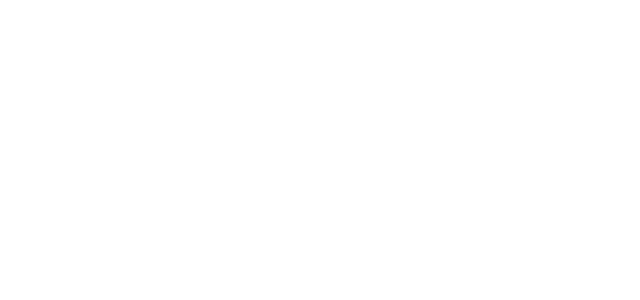
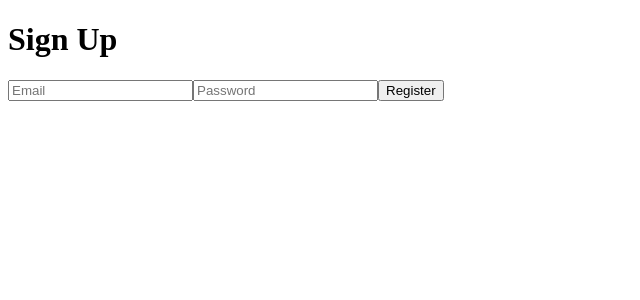
Before and after one commit to MisterShika/TOP_blog_front, a React (Vite) app: page /signup in a window 1280 px wide. Before the commit this address had no page. Shown: the top 300 px of the page, without its empty margins (0-640 px from the left). Built offline with nearby package versions, Linux system fonts and the light colour scheme.

Commit message:
Can now sign up/create account.

```diff
--- a/src/App.jsx
+++ b/src/App.jsx
@@ -3,12 +3,14 @@
 import PostDetail from './pages/PostDetail';
 import UserDetail from './pages/UserDetail';
 import Login from './pages/Login';
+import SignUp from './pages/SignUp';
 
 function App() {
     return (
         <Routes>
             <Route path="/" element={<Home />} />
             <Route path="/login" element={<Login />} />
+            <Route path="/signup" element={<SignUp />} />
             <Route path="/posts/:id" element={<PostDetail />} />
             <Route path="/users/:id" element={<UserDetail />} />
         </Routes>
--- a/src/component/Header.jsx
+++ b/src/component/Header.jsx
@@ -3,6 +3,9 @@
 
 function Header () {
     const { user, logout } = useAuth();
+
+    console.log(`Test:\n${JSON.stringify(user, null, 2)}`);
+
 
     return(
         <header>
@@ -20,6 +23,9 @@
                         <Link to={`/login`}>
                             Log In
                         </Link>
+                        <Link to={`/signup`}>
+                            Sign Up
+                        </Link>
                     </div>
                 )
             }
--- /dev/null
+++ b/src/pages/SignUp.jsx
@@ -0,0 +1,46 @@
+import {useState} from 'react';
+import axios from 'axios';
+import { useNavigate } from 'react-router-dom';
+import { useAuth } from '../AuthContext';
+
+function SignUp () {
+    const [email, setEmail] = useState("");
+    const [password, setPassword] = useState("");
+    const navigate = useNavigate();
+    const { login } = useAuth();
+
+    const handleSubmit = async (event) => {
+        event.preventDefault();
+
+        try{
+            const response = await axios.post(
+                'http://localhost:3000/users/addUser',
+                {
+                    email,
+                    password
+                }
+            );
+
+            const token = response.data.token;
+
+            login(token);
+            navigate('/');
+        }catch(error){
+            console.error("Error creating account in from frontend", error);
+            throw error;
+        }
+    }
+
+    return(
+        <div>
+            <h1>Sign Up</h1>
+            <form onSubmit={handleSubmit}>
+                <input type="email" name="email" placeholder="Email" value={email} onChange={(e) => setEmail(e.target.value)} required />
+                <input type="password" name="password" placeholder="Password" value={password} onChange={(e) => setPassword(e.target.value)} required />
+                <input type="submit" value="Register" />
+            </form>
+        </div>
+    );
+}
+
+export default SignUp;
```
